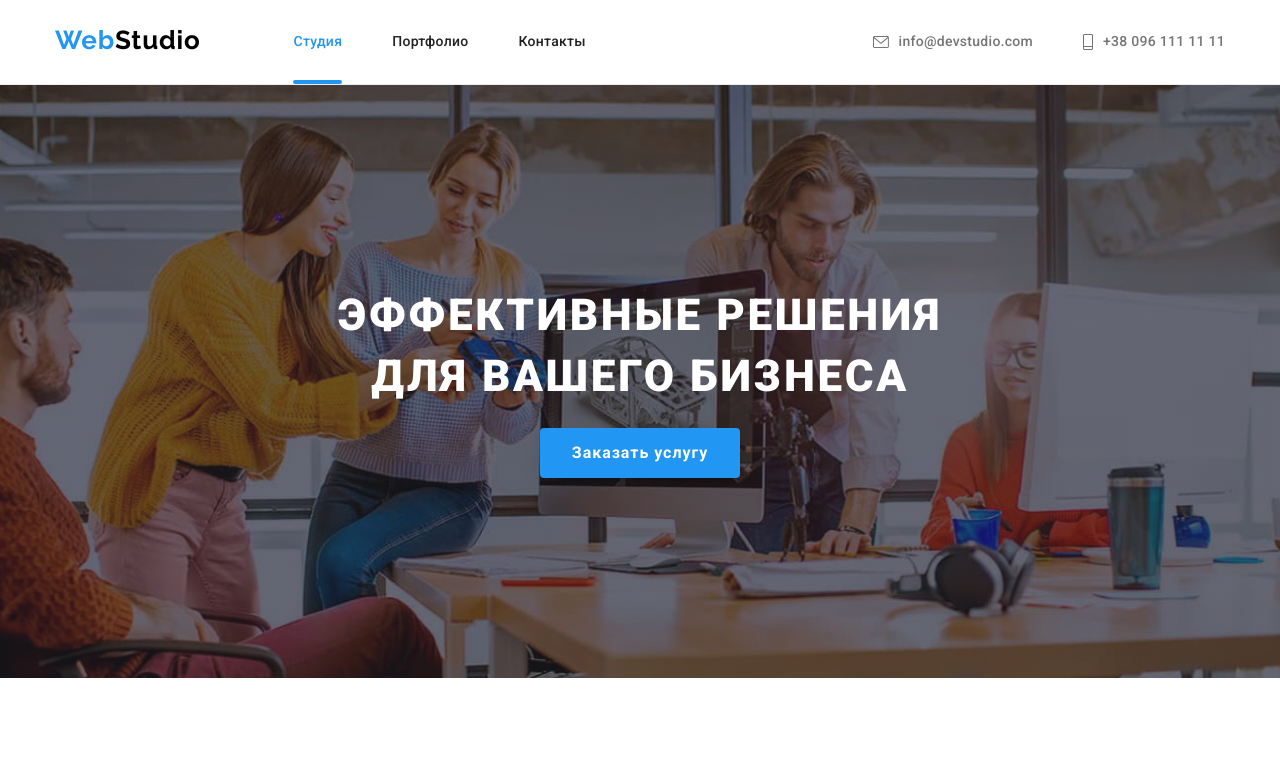
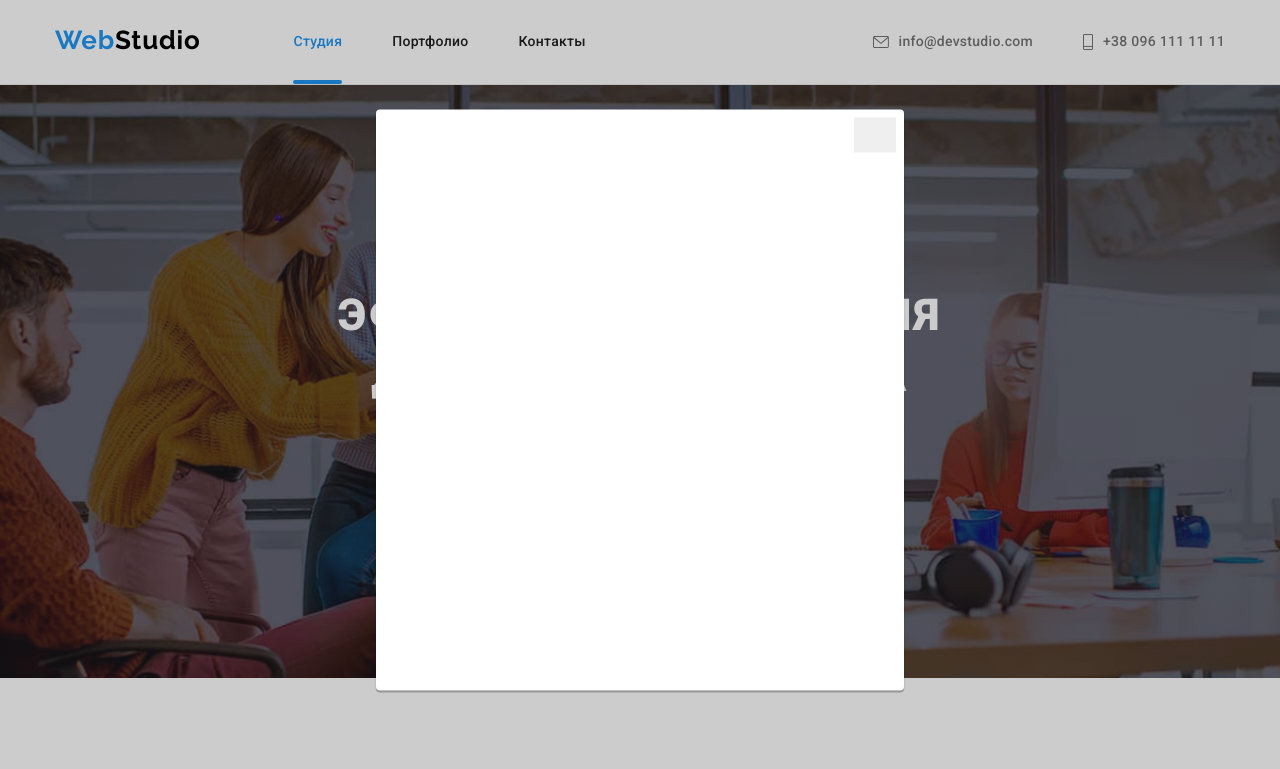
Before and after one commit to Anna-Mikh/goit-markup-hw-05, a plain HTML site: page index.html in a window 1280 px wide. Both pictures are taken after a click on the button "Заказать услугу". Shown: the top 769 px of the page. Drawn offline with nearby package versions, Linux system fonts and the light colour scheme.

Commit message:
добавляет js на модальное окно

```diff
--- a/css/style.css
+++ b/css/style.css
@@ -749,6 +749,7 @@ a.link.current{
 
 .modal {
     position: absolute;
+
     top: 50%;
     left: 50%;
     transform: translate(-50%, -50%);
@@ -762,7 +763,21 @@ a.link.current{
     0px 2px 1px 0px rgba(0, 0, 0, 0.2),
     0px 1px 1px 0px rgba(0, 0, 0, 0.14),
     0px 1px 3px 0px rgba(0, 0, 0, 0.12);
+}
 
+.close {
 
+    cursor: pointer;
+    fill: #000000;
+    border: none;
 
+    background-size: contain;
+    background-position: 50% 50%;
 }
+
+.button.close {
+    display: block;
+    margin-left: auto;
+    margin-top: 8px;
+    margin-right: 8px;
+}
--- a/index.html
+++ b/index.html
@@ -47,7 +47,7 @@
     <section class="hero">
         <div class="hero-overlay">
             <h1 class="hero-title">Эффективные решения<br>для вашего бизнеса</h1>
-            <button class="hero-button" type="button">Заказать услугу</button>
+            <button class="hero-button" type="button" data-modal-open>Заказать услугу</button>
         </div>
     </section>
 
@@ -349,10 +349,15 @@
         </div>
     </footer>
 
-<div class="backdrop is-hidden">
-    <div class="modal"></div>
-
+<div class="backdrop is-hidden" data-modal>
+    <div class="modal">
+        <button class="button close" type="button" data-modal-close>
+        <svg class="close" width="30px" height="30px">
+            <use href="./images/close.svg"></use>
+        </svg>
+        </button>
+    </div>
 </div>
-
+<script src="./js/modal.js"></script>
 </body>
 </html>
--- /dev/null
+++ b/js/modal.js
@@ -0,0 +1,14 @@
+(() => {
+  const refs = {
+    openModalBtn: document.querySelector("[data-modal-open]"),
+    closeModalBtn: document.querySelector("[data-modal-close]"),
+    modal: document.querySelector("[data-modal]"),
+  };
+
+  refs.openModalBtn.addEventListener("click", toggleModal);
+  refs.closeModalBtn.addEventListener("click", toggleModal);
+
+  function toggleModal() {
+    refs.modal.classList.toggle("is-hidden");
+  }
+})();
```
Also changed, not shown: images/close-black.svg (deleted), images/close.svg (added).
